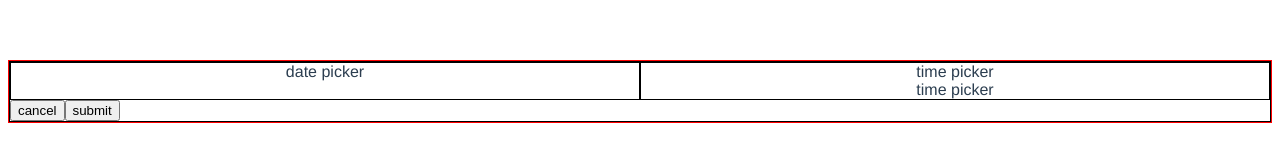
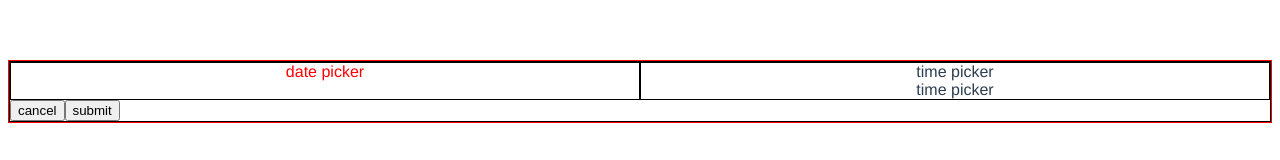
Before and after one commit to wahengchang/vue-packages, a Vue app in the folder packages/dateTimePicker/: page / in a window 1280 px wide. Shown: the top 160 px of the page. Built offline with nearby package versions, Linux system fonts and the light colour scheme.

Commit message:
fix sass-loader issue

```diff
--- a/packages/dateTimePicker/package.json
+++ b/packages/dateTimePicker/package.json
@@ -15,6 +15,8 @@
     "test:unit": "vue-cli-service test:unit"
   },
   "dependencies": {
+    "node-sass": "^4.11.0",
+    "sass-loader": "^7.1.0",
     "vue": "^2.5.17"
   },
   "devDependencies": {
--- a/packages/dateTimePicker/src/components/DateTimePicker.vue
+++ b/packages/dateTimePicker/src/components/DateTimePicker.vue
@@ -22,16 +22,18 @@
 </script>
 
 <!-- Add "scoped" attribute to limit CSS to this component only -->
-<style scoped>
+<style lang="scss" scoped>
 .wrapper {
   border: black 1px solid;
   display: flex;
   flex-direction: column;
+  .dateContainer {
+    border: black 1px solid;
+    width: 50%;
+    color: red;
+  }
 }
-.dateContainer {
-  border: black 1px solid;
-  width: 50%;
-}
+
 .timeContainer {
   border: black 1px solid;
   width: 50%;
```
Also changed, not shown: packages/dateTimePicker/src/components/DatePicker.vue (+9 -0 lines), 1 other file (tests, documents, lock files or other folders).
